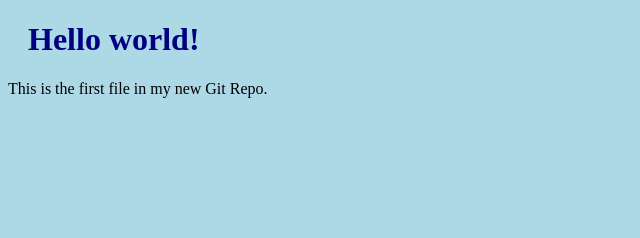
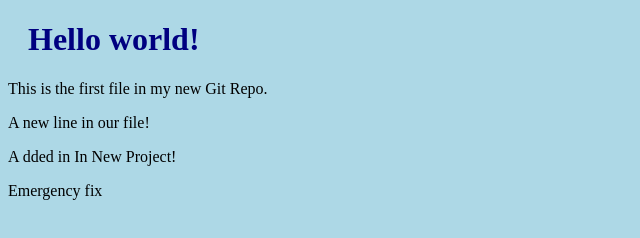
Before and after one commit to semakalugabriel/learning_git, a plain HTML site: page index.html in a window 1280 px wide. Shown: the whole page, without its empty margins (0-640 px from the left). Drawn offline with Linux system fonts and the light colour scheme.

Commit message:
did ana emergency fix on index.html

```diff
--- a/index.html
+++ b/index.html
@@ -8,6 +8,8 @@
 
 <h1>Hello world!</h1>
 <p>This is the first file in my new Git Repo.</p>
-
+<p>A new line in our file!</p>
+<p>A dded in In New Project!</p>
+<p>Emergency fix</p>
 </body>
 </html>
```
